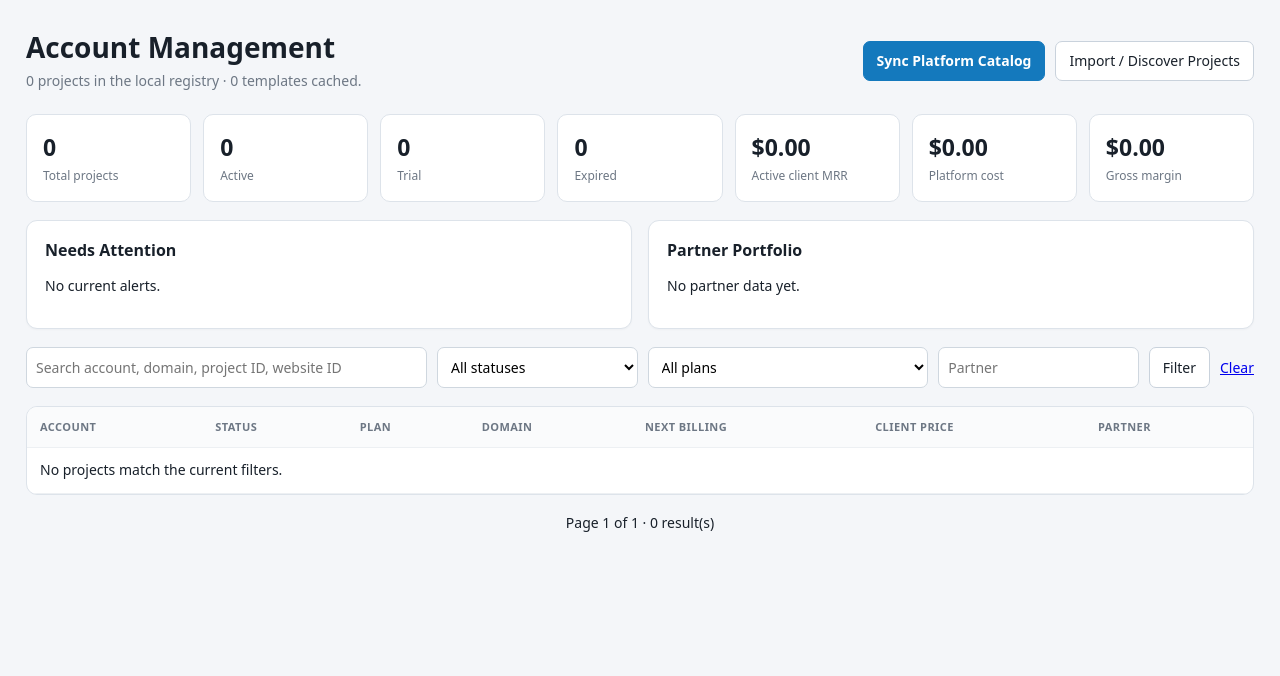
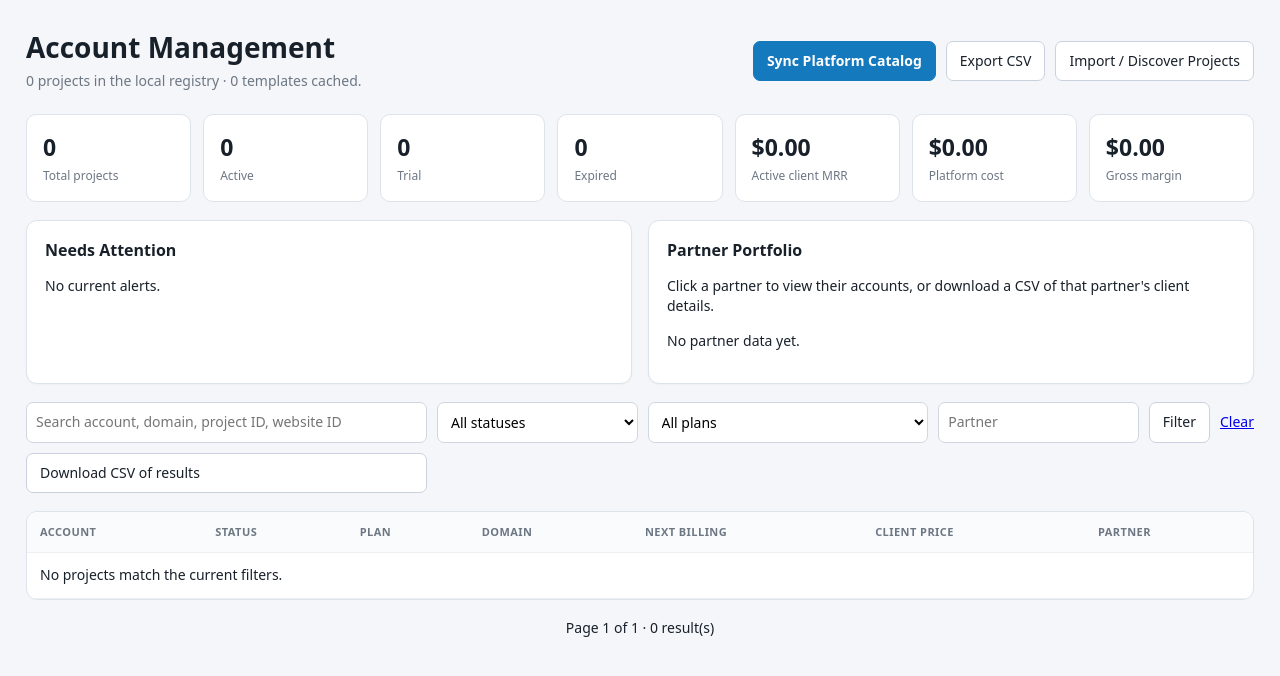
Before and after one commit to smart1marketing/blueprint, a Flask app: page / in a window 1280 px wide. Shown: the part 62-738 px from the top of the page. Run offline with Flask 3, Linux system fonts and the light colour scheme; the visitor is signed in with stand-in values (Sample User, id 1); data that the repository does not hold is empty.

Commit message:
Add CSV export links and improve partner display

```diff
--- a/smart1-simvoly-admin/smart1-simvoly-admin/templates/dashboard.html
+++ b/smart1-simvoly-admin/smart1-simvoly-admin/templates/dashboard.html
@@ -10,6 +10,7 @@
       <input type="hidden" name="csrf_token" value="{{session.csrf}}">
       <button class="primary">Sync Platform Catalog</button>
     </form>
+    <a class="button" href="{{url_for('export_csv', q=q, status=status, plan=plan, partner=partner)}}">Export CSV</a>
     <a class="button" href="{{url_for('inventory')}}">Import / Discover Projects</a>
   </div>
 </div>
@@ -40,8 +41,12 @@
   </section>
   <section class="card">
     <h2>Partner Portfolio</h2>
+    <p class="hint">Click a partner to view their accounts, or download a CSV of that partner's client details.</p>
     {% for name,n in partners %}
-      <div class="pair"><span>{{name}}</span><b>{{n}}</b></div>
+      <div class="pair">
+        <a href="{{url_for('dashboard', partner=name)}}">{{name}}</a>
+        <span><b>{{n}}</b> · <a href="{{url_for('export_csv', partner=name)}}">CSV</a></span>
+      </div>
     {% else %}<p>No partner data yet.</p>{% endfor %}
   </section>
 </div>
@@ -59,6 +64,7 @@
   <input name="partner" value="{{partner}}" placeholder="Partner">
   <button>Filter</button>
   <a href="{{url_for('dashboard')}}">Clear</a>
+  <a class="button" href="{{url_for('export_csv', q=q, status=status, plan=plan, partner=partner)}}">Download CSV of results</a>
 </form>
 
 <div class="tablewrap">
@@ -73,7 +79,7 @@
       <td>{{r.domain or '—'}}</td>
       <td>{{r.next_billing_date or '—'}}</td>
       <td>{{money(r.client_price if r.client_price is not none else r.monthly_price)}}</td>
-      <td>{{r.partner_display}}</td>
+      <td><a href="{{url_for('dashboard', partner=r.partner_display)}}">{{r.partner_display}}</a></td>
     </tr>
   {% else %}<tr><td colspan="7">No projects match the current filters.</td></tr>{% endfor %}
   </tbody>
```
